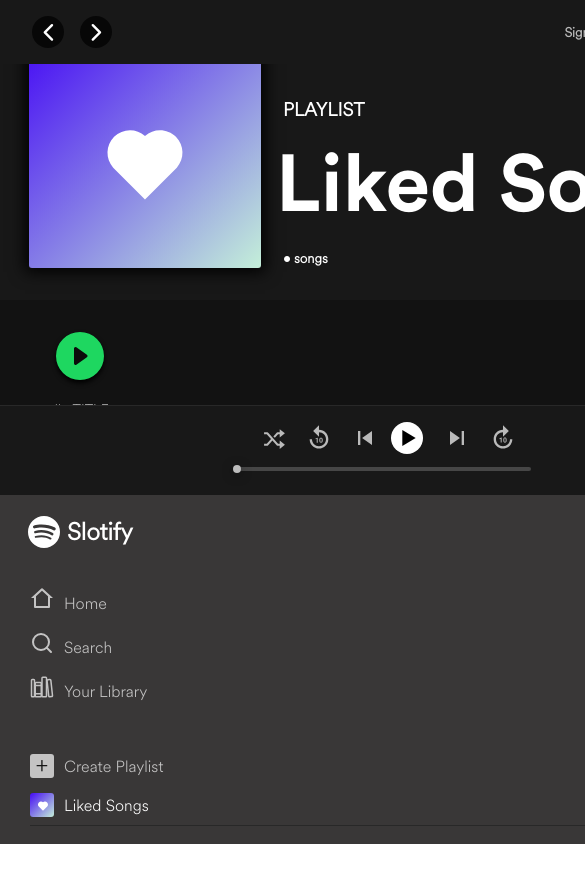
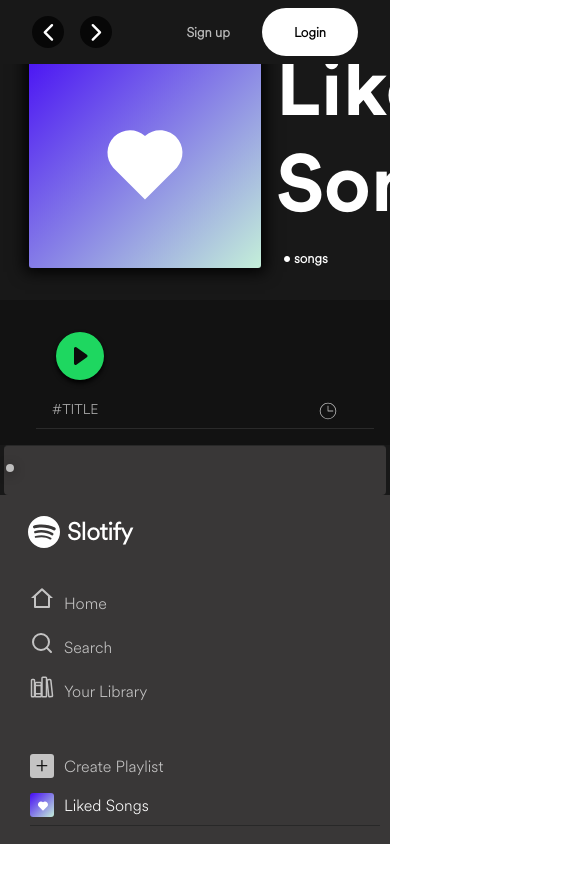
Before and after one commit to YoavSher/Slotify, a React (Create React App) app: page /liked-songs in a window 390 px wide. Shown: the top 882 px of the page, 585 px wide, since content can reach past the window. Built offline with nearby package versions, Linux system fonts and the light colour scheme.

Commit message:
mobile playerbar

```diff
--- a/src/assets/styles/base/_basic.scss
+++ b/src/assets/styles/base/_basic.scss
@@ -35,8 +35,6 @@
 body {
     margin: 0;
     padding: 0;
-    min-height: 600px;
-    min-width: 768px;
     height: 100%;
     display: flex;
     flex-direction: column;
--- a/src/assets/styles/cmps/_like-button.scss
+++ b/src/assets/styles/cmps/_like-button.scss
@@ -1,10 +1,20 @@
+.left-section {
+    .like-song {
+        .like-btn {
+            opacity: 1;
+            transform: translateX(0);
+        }
+    }
+}
+
 .like-song {
     width: 34px;
+
 
     .like-btn {
         border: none;
         background: transparent;
-        transform: translateX(-25px);
+        transform: translateX(-20px);
         position: relative;
         display: grid;
         place-content: center;
--- /dev/null
+++ b/src/assets/styles/cmps/_music-player-mobile.scss
@@ -0,0 +1,67 @@
+.music-player.mobile {
+    padding: 6px;
+    position: relative;
+    align-items: center;
+    height: 50px;
+    border-radius: 4px;
+    width: calc(100% - 8px);
+    background-color: rgb(57, 55, 55);
+    margin: auto;
+
+    .css-1rblxne-MuiSlider-root .MuiSlider-thumb {
+        display: none;
+    }
+
+    .time-container {
+        .css-1rblxne-MuiSlider-root {
+            position: absolute;
+            width: calc(100% - 8px);
+            height: 2px;
+            bottom: -12px;
+            left: 4px;
+        }
+    }
+
+    .mobile-right {
+        display: flex;
+        justify-content: flex-start;
+
+        .song-image {
+            width: 37px;
+            height: 37px;
+            object-fit: cover;
+            margin-right: 10px;
+            border-radius: 4px;
+        }
+
+        .names-container {
+            font-size: 14px;
+            color: white;
+
+            .artist-name {
+                opacity: 0.7;
+            }
+        }
+    }
+
+    .mobile-left {
+        display: flex;
+        justify-content: flex-end;
+        flex: 1;
+        align-items: center;
+
+        .play-pause-btn {
+            @include play-pause;
+            @include cleared-btn;
+            color: white;
+        }
+
+        .like-song {
+            .like-btn {
+                left: 14px;
+            }
+        }
+    }
+
+
+}
--- a/src/assets/styles/cmps/_music-player.scss
+++ b/src/assets/styles/cmps/_music-player.scss
@@ -10,7 +10,7 @@
     z-index: 100;
 
     .left-section {
-        width: 30%;
+        width: 35%;
         display: flex;
         justify-content: flex-start;
         align-items: center;
@@ -106,7 +106,7 @@
     .right-section {
         display: flex;
         align-items: center;
-        width: 30%;
+        width: 25%;
         justify-content: flex-end;
 
         .queue-btn {
--- a/src/assets/styles/cmps/_queue-list.scss
+++ b/src/assets/styles/cmps/_queue-list.scss
@@ -50,6 +50,8 @@
 
 
                 .index-display {
+
+
                     p {
                         display: none;
                     }
@@ -73,6 +75,7 @@
 
             .index-display {
                 margin-right: 16px;
+                width: 14px;
 
                 .volume-gif {
                     width: 14px;
--- a/src/assets/styles/main.scss
+++ b/src/assets/styles/main.scss
@@ -8,6 +8,7 @@
 
 // CMPS
 @import 'cmps/music-player';
+@import 'cmps/music-player-mobile';
 @import 'cmps/app-navbar';
 @import 'cmps/app-header';
 @import 'cmps/playlist-list';
--- a/src/assets/styles/pages/_playlist-details.scss
+++ b/src/assets/styles/pages/_playlist-details.scss
@@ -163,6 +163,7 @@
                         .top-song {
 
                             .index-display {
+                                width: 14px;
                                 p {
                                     display: none;
                                 }
--- a/src/cmps/like-button.tsx
+++ b/src/cmps/like-button.tsx
@@ -1,5 +1,35 @@
-export const LikeButton = () => {
+import { Song } from "../interfaces/song"
+import { userService } from "../services/user.service"
+import { useAppDispatch, useAppSelector } from "../store/store.hooks"
+import { setUser } from "../store/user/user.reducer"
+interface Props {
+    song: Song
+}
+export const LikeButton = ({ song }: Props) => {
+    const loggedInUser = useAppSelector(state => state.user.loggedInUser)
+    const dispatch = useAppDispatch()
+
+    const toggleSongLike = async () => {
+        if (loggedInUser) {
+            const user = { ...loggedInUser }
+            if (isSongLiked()) {
+                user.likedSongs = user.likedSongs.filter(currSong => currSong.videoId !== song.videoId)
+                user.likedSongsIds = user.likedSongsIds.filter(id => id !== song.videoId)
+            } else {
+                const currSong = { ...song, addedAt: Date.now() }
+                user.likedSongs = [currSong, ...user.likedSongs]
+                user.likedSongsIds = [song.videoId, ...user.likedSongsIds]
+            }
+            dispatch(setUser(user))
+            await userService.saveUser(user)
+        }
+    }
+    const isSongLiked = () => {
+        return loggedInUser?.likedSongsIds.includes(song.videoId)
+    }
     return (
+        <div className="like-song">
+            <button className={`like-btn ${(isSongLiked()) ? 'liked' : 'unliked'}`} onClick={toggleSongLike}>
                 <svg xmlns="http://www.w3.org/2000/svg" viewBox="0 0 189.2 87.507" >
                     <g id="hearts" transform="translate(-787.902 -454.998)">
                         <g id="right-hearts">
@@ -29,5 +59,8 @@
                     </g>
                 </svg>
 
+            </button>
+
+        </div>
     )
 }
--- a/src/cmps/music-player.tsx
+++ b/src/cmps/music-player.tsx
@@ -12,6 +12,7 @@
 import { MdSkipNext, MdSkipPrevious, MdForward10, MdReplay10 } from 'react-icons/md'
 import { useNavigate } from 'react-router-dom';
 import { cachingService } from '../services/music-player-caching.service';
+import { LikeButton } from './like-button';
 
 export const MusicPlayer = () => {
     const songIdx = useAppSelector(state => state.musicPlayer.currPlayingIdx)
@@ -203,7 +204,35 @@
 
     return (
         <>
-            <footer className="music-player">
+            <footer className="music-player mobile">
+                {currSong && <>
+                    <YouTube className="iframe-container" videoId={currSong.videoId} opts={opts} onReady={onPlayerReady} />
+                    <section className="mobile-right">
+                        <img className="song-image" src={currSong.image} alt="" />
+                        <div className="names-container">
+                            <p className="song-name">{currSong.title}</p>
+                            <p className="artist-name">{currSong.artist}</p>
+                        </div>
+                    </section>
+                    <section className="mobile-left">
+                        <LikeButton song={currSong} />
+                        <button title={isSongPlaying ? 'Pause' : 'Play'} className={`play-pause-btn ${isSongPlaying ? 'pause' : 'play'}`} onClick={onClickPlay}>{isSongPlaying ? <GiPauseButton /> : <BiPlay />}</button>
+                    </section>
+                </>}
+                <section className="time-container">
+                    <Slider
+                        aria-label="time-indicator"
+                        size="small"
+                        value={songTimer / 1000 | 0}
+                        min={0}
+                        step={1}
+                        disabled={currSong ? false : true}
+                        max={(currSong) ? currSong.duration / 1000 : 100}
+                        sx={timeSliderOptions}
+                    />
+                </section>
+            </footer>
+            {/* <footer className="music-player">
                 <section className="left-section">
                     {currSong && <>
                         <YouTube className="iframe-container" videoId={currSong.videoId} opts={opts} onReady={onPlayerReady} />
@@ -212,7 +241,7 @@
                             <p className="song-name">{currSong.title}</p>
                             <p className="artist-name">{currSong.artist}</p>
                         </div>
-
+                        <LikeButton song={currSong} />
                     </>}
                 </section>
 
@@ -251,7 +280,7 @@
                         sx={volumeSliderOptions}
                     />
                 </section>
-            </footer>
+            </footer> */}
         </>
     )
 }
--- a/src/cmps/song-preview.tsx
+++ b/src/cmps/song-preview.tsx
@@ -8,8 +8,6 @@
 import { addToPlaylist, removeSong, replacePlaylist, setIsSongPlaying, setPlayingIdx } from "../store/music-player/music-player.reducer"
 import { useAppDispatch, useAppSelector } from "../store/store.hooks"
 import userEvent from "@testing-library/user-event"
-import { setUser } from "../store/user/user.reducer"
-import { userService } from "../services/user.service"
 import { LikeButton } from "./like-button"
 
 interface Props {
@@ -18,13 +16,12 @@
     index?: number,
     toggleModal?: any,
     playSongFromPlaylist?: any,
-    onAddToPlaylist?:any
+    onAddToPlaylist?: any
 }
-export const SongPreview = ({ song, type, index, toggleModal, playSongFromPlaylist,onAddToPlaylist }: Props) => {
+export const SongPreview = ({ song, type, index, toggleModal, playSongFromPlaylist, onAddToPlaylist }: Props) => {
 
     const isSongPlaying = useAppSelector(state => state.musicPlayer.isSongPlaying)
     const currPlayingIdx = useAppSelector(state => state.musicPlayer.currPlayingIdx)
-    const loggedInUser = useAppSelector(state => state.user.loggedInUser)
     const playlist = useAppSelector(state => state.musicPlayer.currPlaylist)
     const dispatch = useAppDispatch()
     const [isHover, setIsHover] = useState(false)
@@ -70,24 +67,7 @@
 
     }
 
-    const toggleSongLike = async () => {
-        if (loggedInUser) {
-            const user = { ...loggedInUser }
-            if (isSongLiked()) {
-                user.likedSongs = user.likedSongs.filter(currSong => currSong.videoId !== song.videoId)
-                user.likedSongsIds = user.likedSongsIds.filter(id => id !== song.videoId)
-            } else {
-                const currSong = { ...song, addedAt: Date.now() }
-                user.likedSongs = [currSong, ...user.likedSongs]
-                user.likedSongsIds = [song.videoId, ...user.likedSongsIds]
-            }
-            dispatch(setUser(user))
-            await userService.saveUser(user)
-        }
-    }
-    const isSongLiked = () => {
-        return loggedInUser?.likedSongsIds.includes(song.videoId)
-    }
+
 
 
 
@@ -127,12 +107,8 @@
             {type === 'playlist-details' && <div className="added-at">
                 {song?.addedAt && utilService.getDetailedTime(song.addedAt)}
             </div>}
-            {type !== 'playlist-details-search' && <div className="like-song">
-                <button className={`like-btn ${(isSongLiked()) ? 'liked' : 'unliked'}`} onClick={toggleSongLike}>
-                    <LikeButton />
-                </button>
+            {type !== 'playlist-details-search' && <LikeButton song={song} />}
 
-            </div>}
             {type !== 'playlist-details-search' && <div className="song-actions flex align-center">
                 <p>{utilService.millisToMinutesAndSeconds(song.duration)}</p>
                 <button onClick={(event) => { toggleModal(event, song) }} className="actions-btn">
```
Lines whose indentation alone changed are shown as unchanged.
